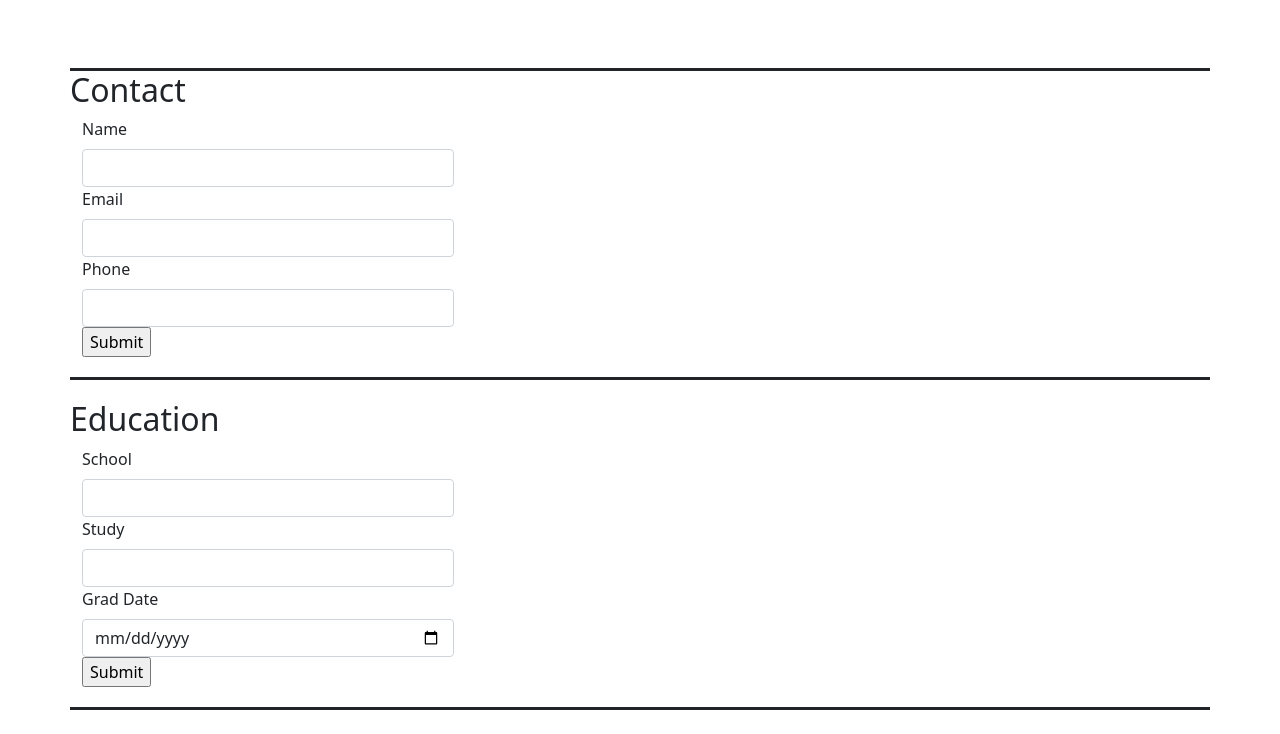
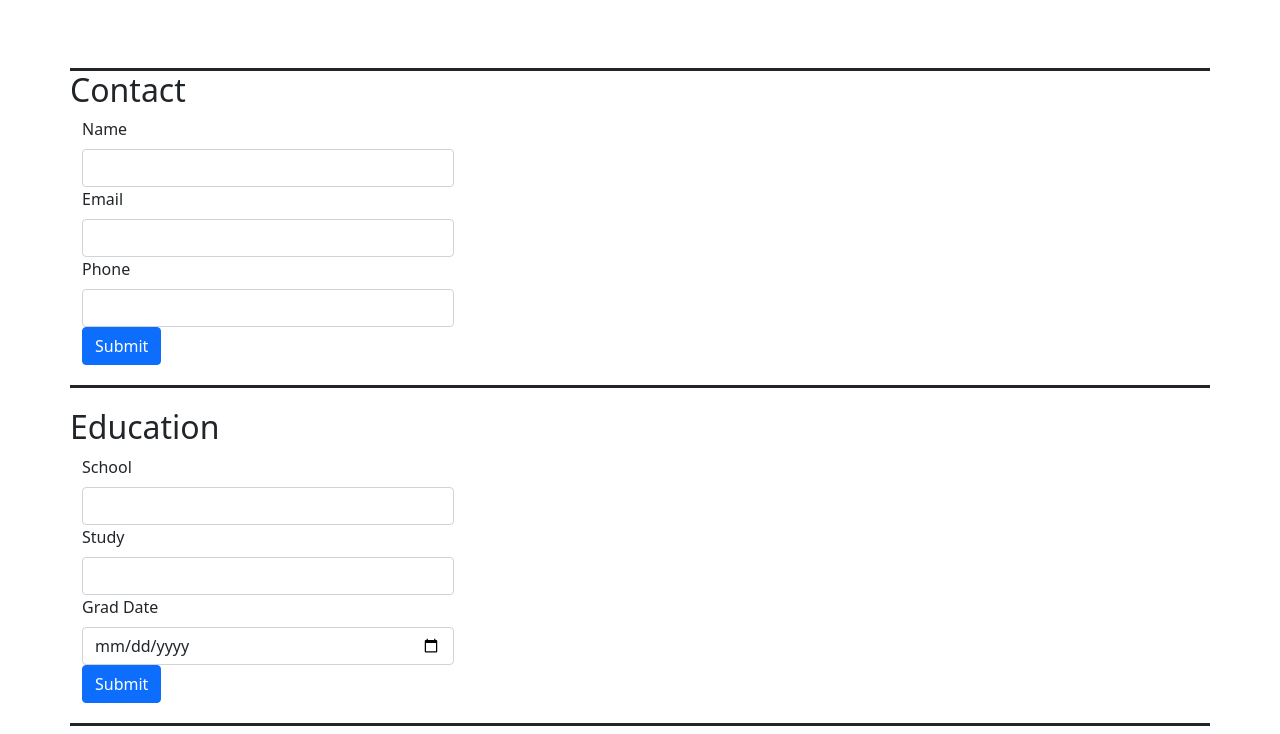
Before and after one commit to samuelmckean/cv-project, a React (Create React App) app: page / in a window 1280 px wide. Shown: the top 734 px of the page. Built offline with nearby package versions, Linux system fonts and the light colour scheme.

Commit message:
added btn btn-primary bootstrap classes to submit buttons

```diff
--- a/src/components/ContactForm.js
+++ b/src/components/ContactForm.js
@@ -15,7 +15,7 @@ function ContactForm(props) {
         <div className="col-md-4">
           <FormInput fieldName="phone" value={props.phone} />
         </div>
-      <input type="submit" value="Submit"></input>
+      <input type="submit" value="Submit" className="btn btn-primary"></input>
       </form>
     </div>
   )
--- a/src/components/EducationForm.js
+++ b/src/components/EducationForm.js
@@ -15,7 +15,7 @@ function EducationForm(props) {
         <div className="col-md-4">
           <FormInput type="date" fieldName="gradDate" value={props.gradDate} />
         </div>
-        <input type="submit" value="Submit"></input>
+        <input type="submit" value="Submit" className="btn btn-primary"></input>
       </form>
     </div>
   )
```
